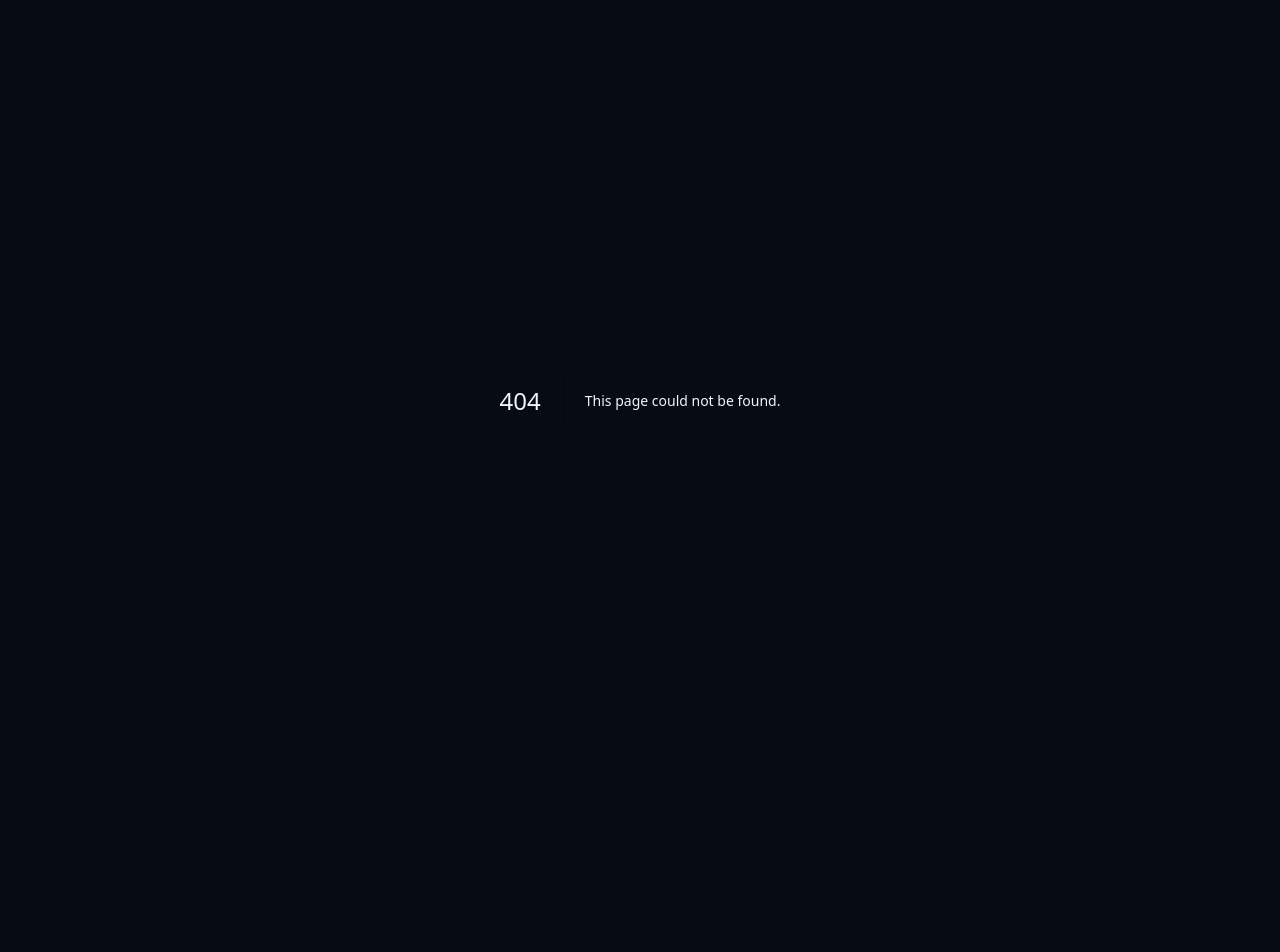
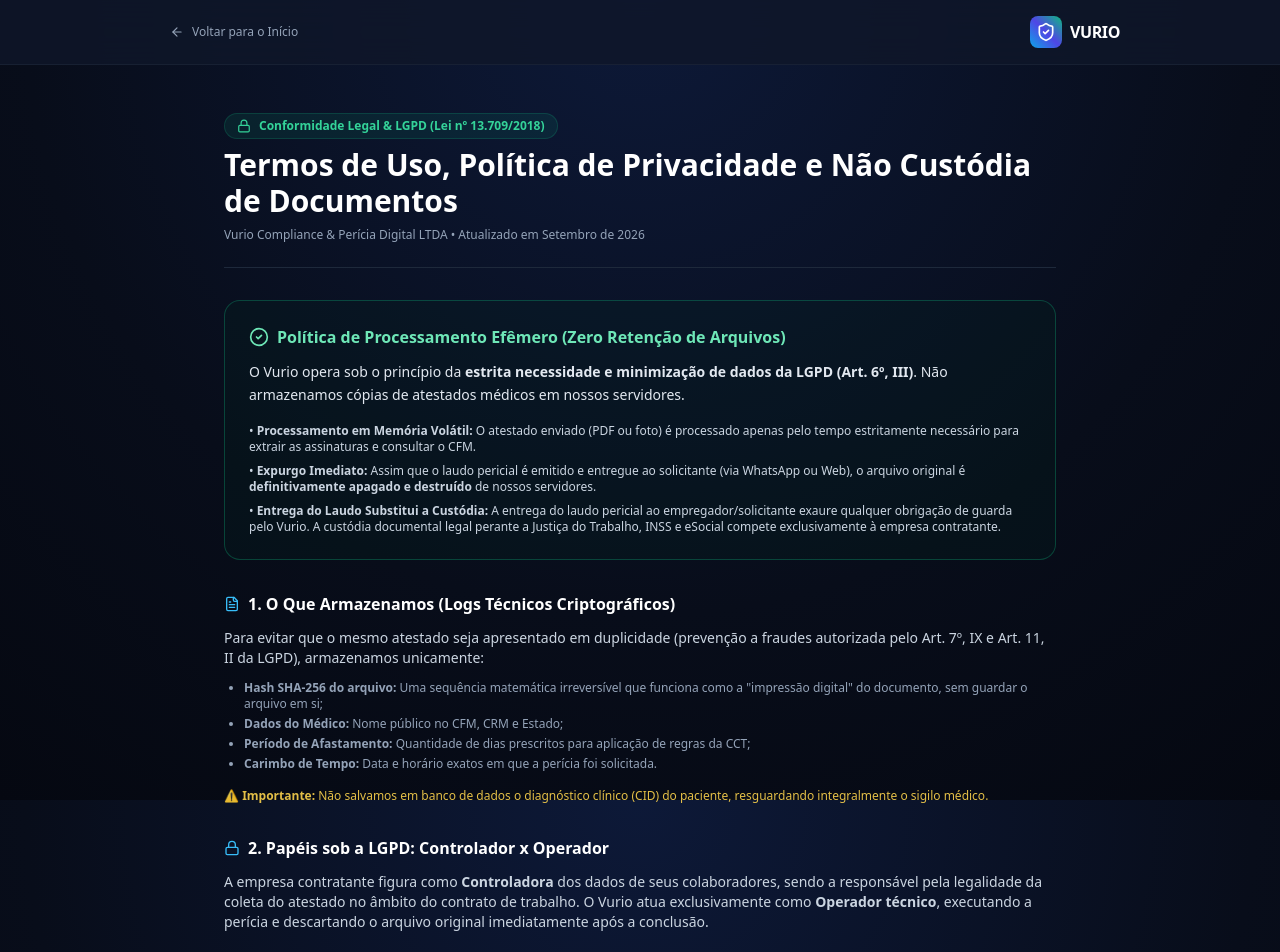
Before and after one commit to mdepaula1972/Vurio, a Next.js app: page /termos in a window 1280 px wide. Before the commit this address had no page. Shown: the top 952 px of the page. Before the commit the page ends 800 px from the top, so only its background shows below. Built offline with nearby package versions, Linux system fonts and the light colour scheme.

Commit message:
feat(security-lgpd): adicionar termos de uso, política LGPD de zero retenção e contrato base de serviços

```diff
--- a/src/app/page.tsx
+++ b/src/app/page.tsx
@@ -936,7 +936,20 @@
         <p className="max-w-2xl mx-auto text-[11px] leading-relaxed text-slate-500">
           Respaldo legal: Medida Provisória nº 2.200-2/2001 (ICP-Brasil), Lei 14.510/2023 (Telemedicina), Resoluções CFM 1.658/2002 e 2.299/2021, Art. 482 da CLT e LGPD (Lei 13.709/2018).
         </p>
-        <p className="text-[10px] text-slate-600">
+        <div className="flex flex-wrap items-center justify-center gap-4 text-xs text-slate-400 pt-1">
+          <Link href="/termos" className="hover:text-emerald-400 underline transition-colors">
+            Termos de Uso & Política de Privacidade (LGPD)
+          </Link>
+          <span>•</span>
+          <Link href="/termos" className="hover:text-emerald-400 underline transition-colors">
+            Política de Zero Retenção de Arquivos
+          </Link>
+          <span>•</span>
+          <Link href="/dashboard" className="hover:text-sky-400 transition-colors">
+            Painel do Cliente (DP)
+          </Link>
+        </div>
+        <p className="text-[10px] text-slate-600 pt-2">
           © 2026 Vurio. Todos os direitos reservados.
         </p>
       </footer>
--- /dev/null
+++ b/src/app/termos/page.tsx
@@ -0,0 +1,114 @@
+'use client';
+
+import React from 'react';
+import Link from 'next/link';
+import { ShieldCheck, ArrowLeft, Lock, FileText, CheckCircle2 } from 'lucide-react';
+
+export default function TermosPage() {
+  return (
+    <div className="min-h-screen text-slate-100 flex flex-col font-sans selection:bg-sky-500/30 selection:text-sky-200">
+
+      {/* Top Navbar */}
+      <header className="border-b border-slate-800/60 bg-slate-900/80 backdrop-blur-xl sticky top-0 z-50">
+        <div className="max-w-5xl mx-auto px-4 sm:px-6 lg:px-8 h-16 flex items-center justify-between">
+          <Link
+            href="/"
+            className="flex items-center space-x-2 text-xs text-slate-400 hover:text-white transition-all px-2.5 py-1 rounded-lg hover:bg-slate-800"
+          >
+            <ArrowLeft className="w-3.5 h-3.5" />
+            <span>Voltar para o Início</span>
+          </Link>
+
+          <div className="flex items-center space-x-2">
+            <div className="w-8 h-8 rounded-lg bg-gradient-to-tr from-sky-500 via-indigo-600 to-emerald-500 flex items-center justify-center">
+              <ShieldCheck className="w-5 h-5 text-white" />
+            </div>
+            <span className="font-extrabold text-base tracking-tight text-white">VURIO</span>
+          </div>
+        </div>
+      </header>
+
+      {/* Conteúdo Jurídico */}
+      <main className="flex-1 max-w-4xl w-full mx-auto px-4 sm:px-6 lg:px-8 py-12 space-y-8 text-xs sm:text-sm text-slate-300 leading-relaxed">
+
+        <div className="space-y-2 border-b border-slate-800 pb-6">
+          <div className="inline-flex items-center space-x-2 px-3 py-1 rounded-full bg-emerald-500/10 border border-emerald-500/20 text-emerald-400 text-xs font-semibold">
+            <Lock className="w-3.5 h-3.5" />
+            <span>Conformidade Legal & LGPD (Lei nº 13.709/2018)</span>
+          </div>
+          <h1 className="text-2xl sm:text-3xl font-extrabold text-white">
+            Termos de Uso, Política de Privacidade e Não Custódia de Documentos
+          </h1>
+          <p className="text-slate-400 text-xs">
+            Vurio Compliance & Perícia Digital LTDA • Atualizado em Setembro de 2026
+          </p>
+        </div>
+
+        {/* DESTAQUE PRINCIPAL: POLÍTICA DE ZERO RETENÇÃO */}
+        <div className="p-6 rounded-2xl bg-emerald-950/20 border border-emerald-500/30 space-y-3">
+          <div className="flex items-center space-x-2 text-emerald-300 font-bold text-base">
+            <CheckCircle2 className="w-5 h-5" />
+            <span>Política de Processamento Efêmero (Zero Retenção de Arquivos)</span>
+          </div>
+          <p className="text-slate-200 leading-relaxed">
+            O Vurio opera sob o princípio da <strong>estrita necessidade e minimização de dados da LGPD (Art. 6º, III)</strong>.
+            Não armazenamos cópias de atestados médicos em nossos servidores.
+          </p>
+          <ul className="space-y-2 text-xs text-slate-300 pt-1">
+            <li>• <strong>Processamento em Memória Volátil:</strong> O atestado enviado (PDF ou foto) é processado apenas pelo tempo estritamente necessário para extrair as assinaturas e consultar o CFM.</li>
+            <li>• <strong>Expurgo Imediato:</strong> Assim que o laudo pericial é emitido e entregue ao solicitante (via WhatsApp ou Web), o arquivo original é <strong>definitivamente apagado e destruído</strong> de nossos servidores.</li>
+            <li>• <strong>Entrega do Laudo Substitui a Custódia:</strong> A entrega do laudo pericial ao empregador/solicitante exaure qualquer obrigação de guarda pelo Vurio. A custódia documental legal perante a Justiça do Trabalho, INSS e eSocial compete exclusivamente à empresa contratante.</li>
+          </ul>
+        </div>
+
+        {/* SEÇÃO 1: DADOS COLETADOS */}
+        <div className="space-y-3">
+          <h3 className="text-base font-bold text-white flex items-center gap-2">
+            <FileText className="w-4 h-4 text-sky-400" />
+            1. O Que Armazenamos (Logs Técnicos Criptográficos)
+          </h3>
+          <p>
+            Para evitar que o mesmo atestado seja apresentado em duplicidade (prevenção a fraudes autorizada pelo Art. 7º, IX e Art. 11, II da LGPD), armazenamos unicamente:
+          </p>
+          <ul className="list-disc pl-5 space-y-1 text-xs text-slate-400">
+            <li><strong>Hash SHA-256 do arquivo:</strong> Uma sequência matemática irreversível que funciona como a "impressão digital" do documento, sem guardar o arquivo em si;</li>
+            <li><strong>Dados do Médico:</strong> Nome público no CFM, CRM e Estado;</li>
+            <li><strong>Período de Afastamento:</strong> Quantidade de dias prescritos para aplicação de regras da CCT;</li>
+            <li><strong>Carimbo de Tempo:</strong> Data e horário exatos em que a perícia foi solicitada.</li>
+          </ul>
+          <p className="text-xs text-amber-300/90 pt-1">
+            ⚠️ <strong>Importante:</strong> Não salvamos em banco de dados o diagnóstico clínico (CID) do paciente, resguardando integralmente o sigilo médico.
+          </p>
+        </div>
+
+        {/* SEÇÃO 2: PAPÉIS SOB A LGPD */}
+        <div className="space-y-3">
+          <h3 className="text-base font-bold text-white flex items-center gap-2">
+            <Lock className="w-4 h-4 text-sky-400" />
+            2. Papéis sob a LGPD: Controlador x Operador
+          </h3>
+          <p>
+            A empresa contratante figura como <strong>Controladora</strong> dos dados de seus colaboradores, sendo a responsável pela legalidade da coleta do atestado no âmbito do contrato de trabalho. O Vurio atua exclusivamente como <strong>Operador técnico</strong>, executando a perícia e descartando o arquivo original imediatamente após a conclusão.
+          </p>
+        </div>
+
+        {/* SEÇÃO 3: CARÁTER CONSULTIVO */}
+        <div className="space-y-3">
+          <h3 className="text-base font-bold text-white flex items-center gap-2">
+            <ShieldCheck className="w-4 h-4 text-emerald-400" />
+            3. Postura de Auditoria Independente
+          </h3>
+          <p>
+            O Vurio não formula acusações de dolo ou crime. Os laudos técnicos limitam-se a apontar conformidades ou inconsistências matemáticas e cadastrais (ex: ausência de certificado ICP-Brasil ou divergência de dígitos no CPF). Quaisquer medidas disciplinares ou administrativas são de deliberação exclusiva da empresa empregadora.
+          </p>
+        </div>
+
+      </main>
+
+      {/* Footer */}
+      <footer className="border-t border-slate-800/80 bg-slate-950 py-8 px-4 text-center text-xs text-slate-500">
+        <p>© 2026 Vurio Compliance & Perícia Digital LTDA. Todos os direitos reservados.</p>
+      </footer>
+    </div>
+  );
+}
```
Also changed, not shown: 2 other files (tests, documents, lock files or other folders).
